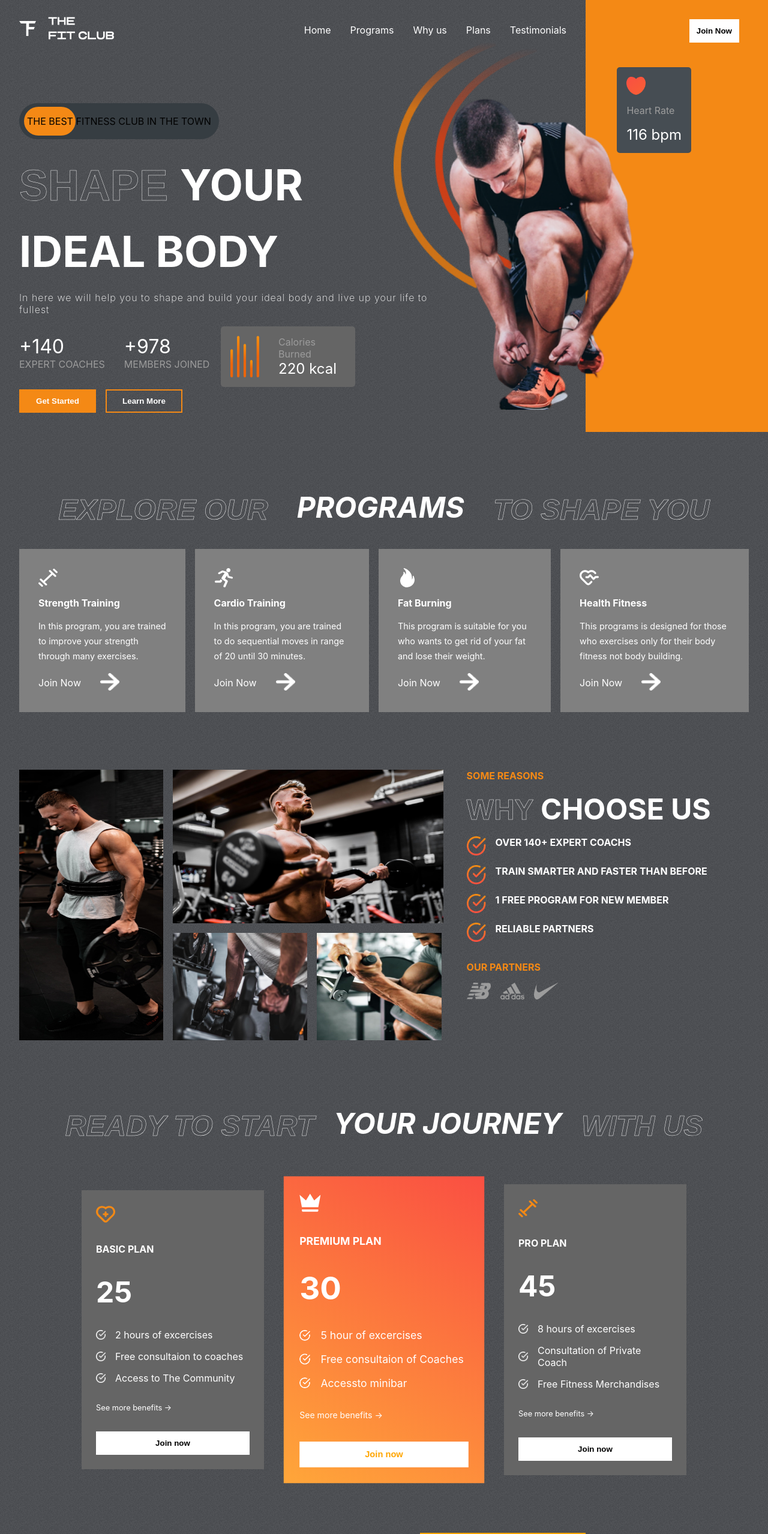
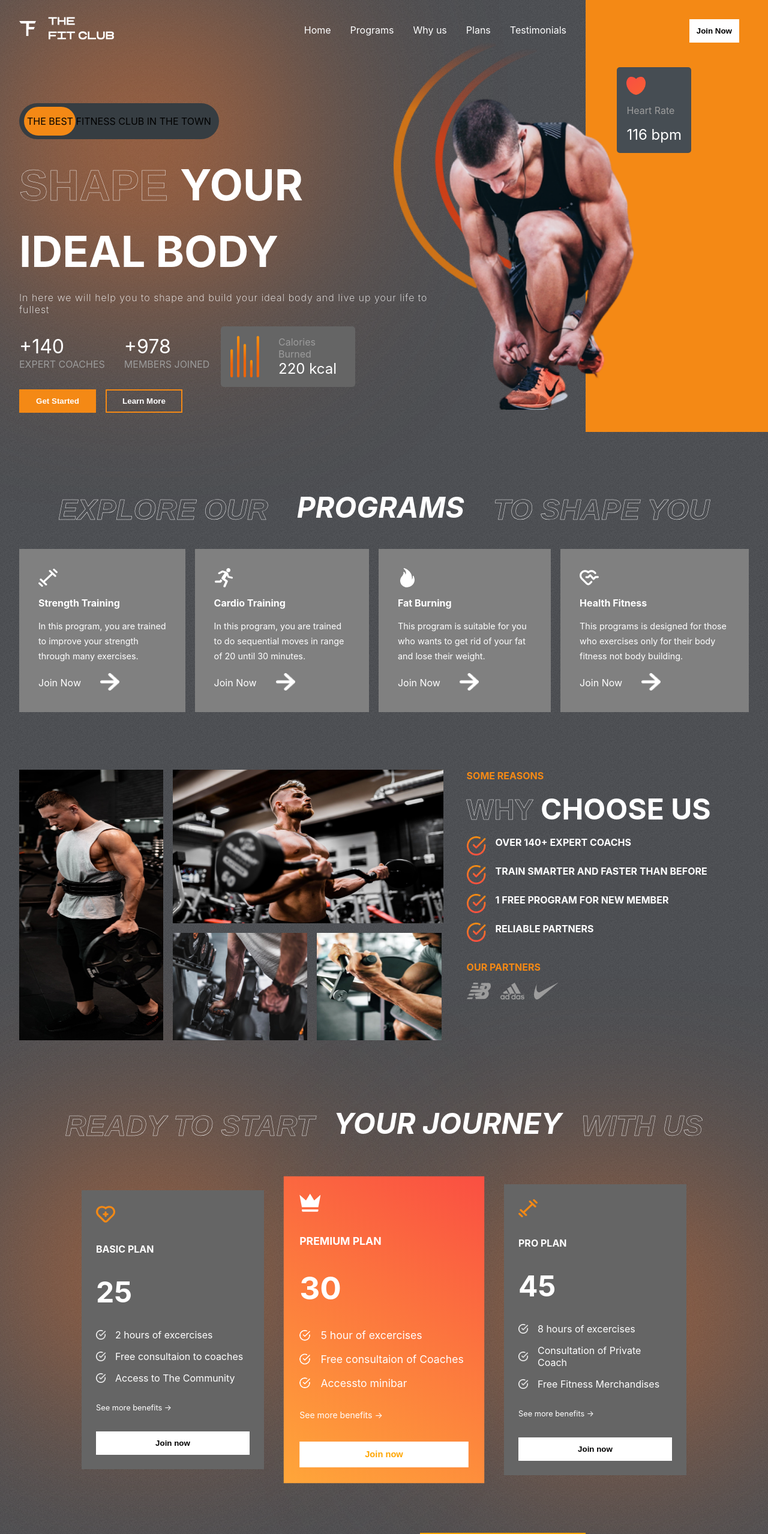
Before and after one commit to crusher8010/Gym-website, a React (Create React App) app: page / in a window 1280 px wide. Shown: the top 2557 px of the page at 60% size. Built offline with nearby package versions, Linux system fonts and the light colour scheme.

Commit message:
added footer and plan section

```diff
--- a/src/App.css
+++ b/src/App.css
@@ -45,3 +45,11 @@
 .btn:hover {
   cursor: pointer;
 }
+
+.blur {
+  background: rgba(253, 120, 43, 0.69);
+  position: absolute;
+  border-radius: 50%;
+  filter: blur(150px);
+  z-index: -9;
+}
--- a/src/App.js
+++ b/src/App.js
@@ -5,6 +5,7 @@
 import Plans from './components/Plans/Plans';
 import Testimonials from './components/Testimonials/Testimonials';
 import Join from './components/Join/Join';
+import Footer from './components/Footer/Footer';
 
 function App() {
   return (
@@ -15,6 +16,7 @@
       <Plans />
       <Testimonials />
       <Join />
+      <Footer />
     </div>
   );
 }
--- /dev/null
+++ b/src/components/Footer/Footer.css
@@ -0,0 +1,50 @@
+.Footer-container {
+    position: relative;
+}
+
+.Footer-container>hr {
+    border: 1px solid var(--lightgray)
+}
+
+.footer {
+    padding: 1rem 2rem;
+    display: flex;
+    flex-direction: column;
+    gap: 4rem;
+    align-items: center;
+    justify-content: center;
+    height: 20rem;
+}
+
+.social-links {
+    display: flex;
+    gap: 4rem;
+}
+
+.social-links>img {
+    width: 2rem;
+    height: 2rem;
+    cursor: pointer;
+}
+
+.logo-f>img {
+    width: 10rem;
+}
+
+.blur-f1 {
+    bottom: 0;
+    right: 19%;
+    width: 26rem;
+    height: 12rem;
+    filter: blur(200px);
+    background: red;
+}
+
+.blur-f2 {
+    bottom: 0;
+    left: 19%;
+    width: 26rem;
+    height: 12rem;
+    filter: blur(200px);
+    background: rgba(255, 115, 0);
+}
--- /dev/null
+++ b/src/components/Footer/Footer.jsx
@@ -0,0 +1,27 @@
+import './Footer.css';
+import Logo from '../../assets/logo.png';
+import Github from '../../assets/github.png';
+import instagram from '../../assets/instagram.png';
+import LinkedIn from '../../assets/linkedin.png';
+
+function Footer() {
+    return (
+        <div className='Footer-container'>
+            <hr />
+            <div className="footer">
+                <div className="social-links">
+                    <img src={Github} alt="" />
+                    <img src={instagram} alt="" />
+                    <img src={LinkedIn} alt="" />
+                </div>
+                <div className="logo-f">
+                    <img src={Logo} alt="" />
+                </div>
+            </div>
+            <div className="blur blur-f1"></div>
+            <div className="blur blur-f2"></div>
+        </div>
+    )
+}
+
+export default Footer;
--- a/src/components/Hero/Hero.css
+++ b/src/components/Hero/Hero.css
@@ -181,3 +181,9 @@
     color: white;
     font-size: 1.5rem;
 }
+
+.blur-h {
+    width: 30rem;
+    height: 30rem;
+    left: 0;
+}
--- a/src/components/Hero/Hero.jsx
+++ b/src/components/Hero/Hero.jsx
@@ -8,6 +8,7 @@
 function Hero() {
     return (
         <div className="hero">
+            <div className='blur blur-h'></div>
             <div className="left-h">
                 <Header />
 
--- a/src/components/Join/Join.css
+++ b/src/components/Join/Join.css
@@ -42,7 +42,7 @@
     background-color: transparent;
     border: none;
     outline: none;
-    color: var(--lightgrayz);
+    color: var(--lightgray);
 }
 
 ::placeholder {
--- a/src/components/Plans/Plans.css
+++ b/src/components/Plans/Plans.css
@@ -72,3 +72,17 @@
 .plans>:nth-child(2)>button {
     color: orange;
 }
+
+.blur-p1 {
+    width: 32rem;
+    height: 23rem;
+    top: 6rem;
+    left: 0;
+}
+
+.blur-p2 {
+    width: 32rem;
+    height: 23rem;
+    top: 10rem;
+    right: 0;
+}
--- a/src/components/Plans/Plans.jsx
+++ b/src/components/Plans/Plans.jsx
@@ -5,6 +5,8 @@
 function Plans() {
     return (
         <div className="plans-container">
+            <div className="blur blur-p1"></div>
+            <div className="blur blur-p2"></div>
             <div className="programs-header" style={{ gap: '2rem' }}>
                 <span className='stroke-text'>READY TO START</span>
                 <span style={{ marginBottom: "0.5rem" }}>YOUR JOURNEY</span>
```
